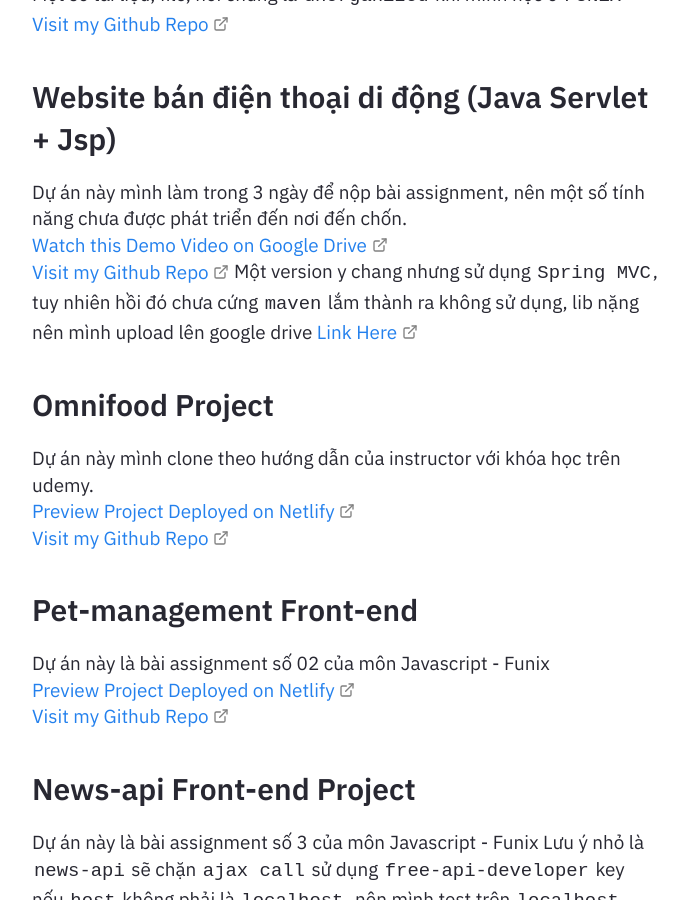
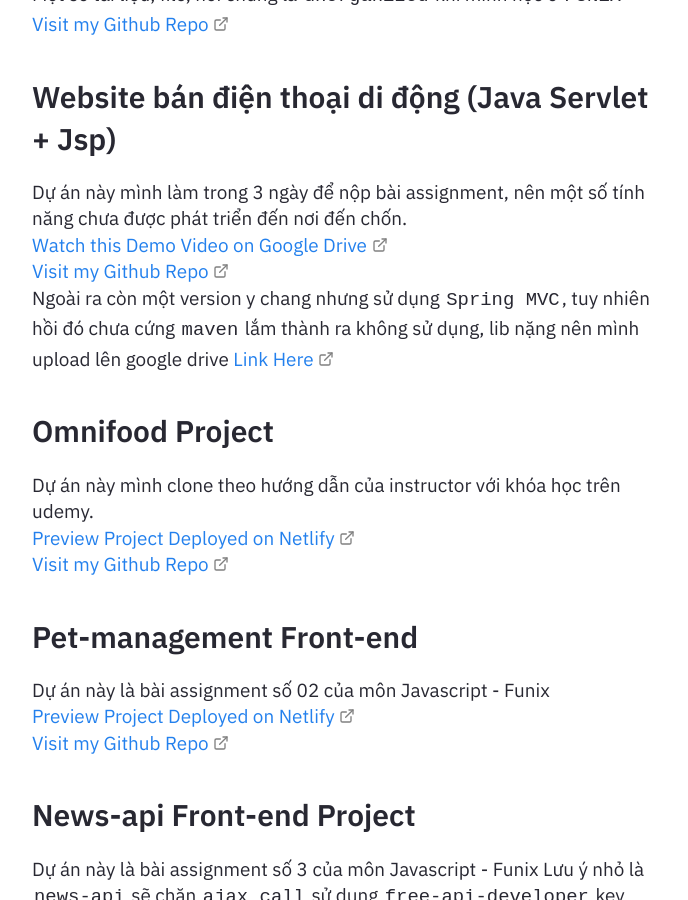
Before and after one commit to quangnguyen0698vn/quangnguyen0698vn.github.io, a Jekyll site: the page built from _notes/Public/2022-07-30-my-projects.md, in a window 1280 px wide and 900 px high, scrolled down 418 px. Shown: the whole window, without its empty margins (294-982 px from the left). Built offline with Jekyll 4.4.1, drawn with Linux system fonts in a browser that asks for light colours.

Commit message:
minor changes

```diff
--- a/_notes/Public/2022-07-30-my-projects.md
+++ b/_notes/Public/2022-07-30-my-projects.md
@@ -13,7 +13,7 @@ Một số tài liệu, file, nói chung là `unorganized` khi mình học ở `
 Dự án này mình làm trong 3 ngày để nộp bài assignment, nên một số tính năng chưa được phát triển đến nơi đến chốn.
 [Watch this Demo Video on Google Drive](https://drive.google.com/file/d/1lz-Z8_aL5RitkV2-4RHQQJJ2LtrJS8ye/view?usp=sharing)
 [Visit my Github Repo](https://github.com/quangnguyen0698vn/zPHONE_Project)
-Một version y chang nhưng sử dụng `Spring MVC`, tuy nhiên hồi đó chưa cứng `maven` lắm thành ra không sử dụng, lib nặng nên mình upload lên google drive
+Ngoài ra còn một version y chang nhưng sử dụng `Spring MVC`, tuy nhiên hồi đó chưa cứng `maven` lắm thành ra không sử dụng, lib nặng nên mình upload lên google drive
 [Link Here](https://drive.google.com/file/d/1gzuZhb9X0bTEFGYPm9eA-0b5G7jVmlHh/view)
 ## Omnifood Project
 Dự án này mình clone theo hướng dẫn của instructor với khóa học trên udemy.
```
